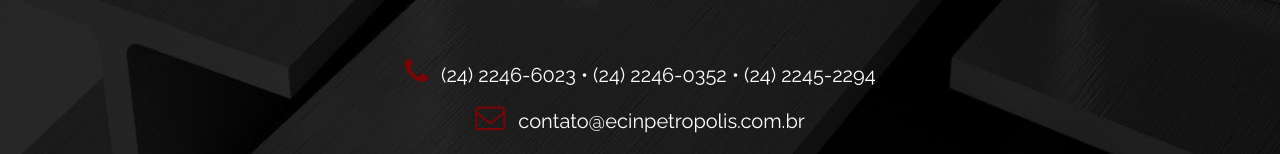
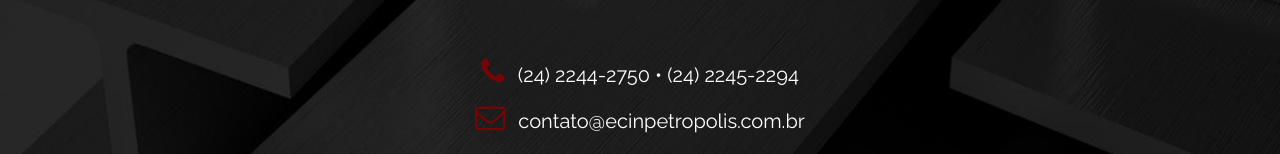
Before and after one commit to alessandroFutura/ecinpetropolis.com.br, a plain HTML site: page public/index.html in a window 1280 px wide. Shown: the part 6570-6724 px from the top of the page. Drawn offline with Linux system fonts and the light colour scheme; some packages are replaced by stand-ins of ours.

Commit message:
1.0.1
Troca dos telefones de contato

```diff
--- a/public/index.html
+++ b/public/index.html
@@ -197,7 +197,7 @@
                     <button class="btn btn-block"><i class="fa fa-send"></i> Enviar</button>
                 </form>
                 <div class="contacts">
-                    <p><i class="fa fa-phone"></i> (24) 2246-6023 &bull; (24) 2246-0352 &bull; (24) 2245-2294</p>
+                    <p><i class="fa fa-phone"></i> (24) 2244-2750 &bull; (24) 2245-2294 </p>
                     <p><i class="fa fa-envelope-o"></i> <a href="mailto:contato@ecinpetropolis.com.br">contato@ecinpetropolis.com.br</a></p>
                 </div>
                 <div id="map"></div>
```
